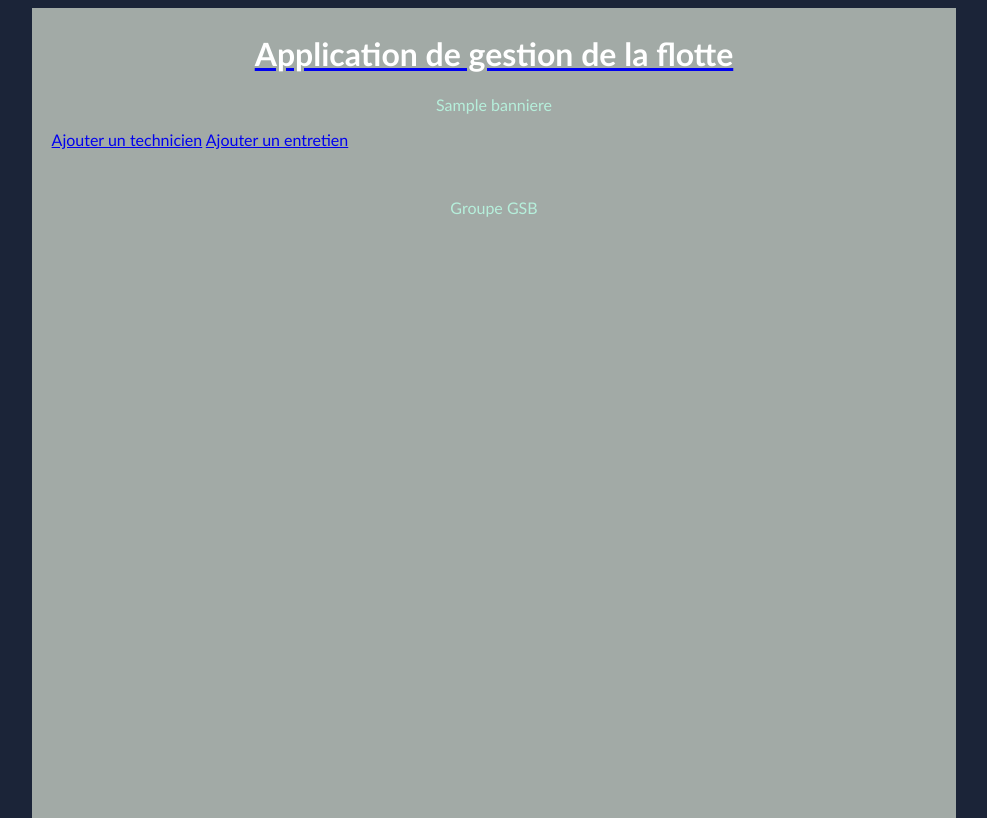
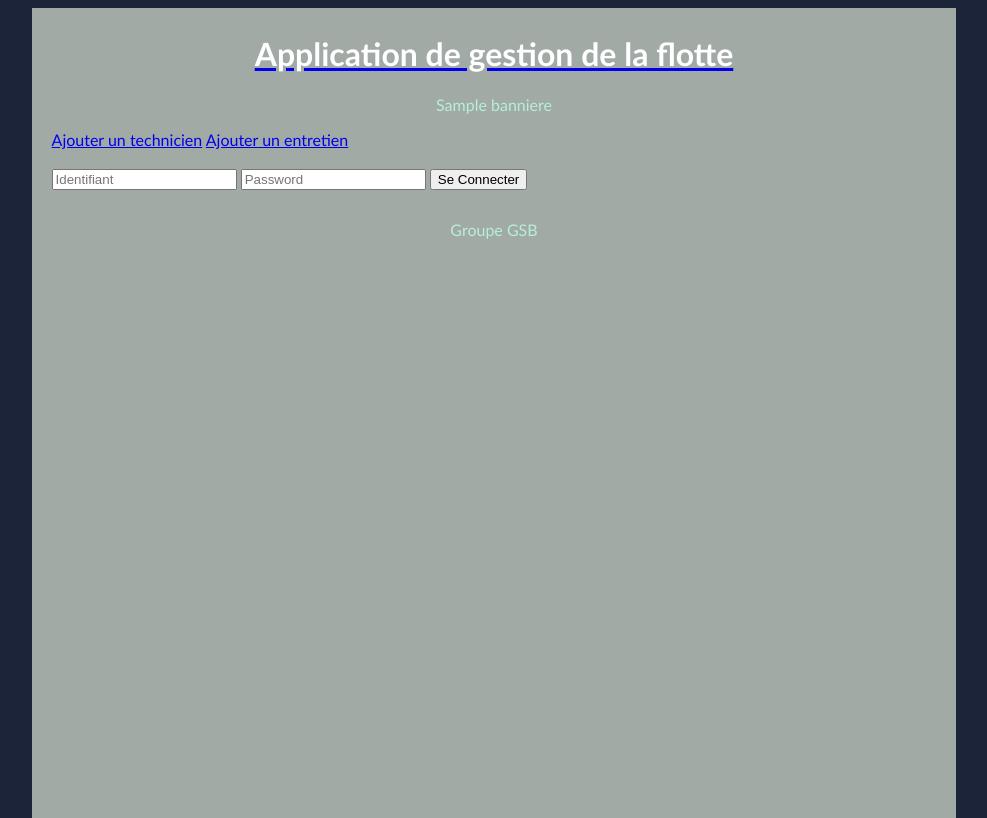
Before and after one commit to RobinToubi/GestionFlotte, a PHP site: template Vue/VueHomeLogin.php in a window 1280 px wide. Shown: the whole page, without its empty margins (146-1133 px from the left). Run offline with PHP 8.4, Linux system fonts and the light colour scheme; the template is opened without the code that fills it: most values are stand-ins (such as "Sample title", 1, 10 or a date in 2020).

Commit message:
Update Routeur.php and login view added

```diff
--- a/Vue/VueHomeLogin.php
+++ b/Vue/VueHomeLogin.php
@@ -1,5 +1,7 @@
 <?php $this->titre = "Home | Login"; ?>
 
 <form method="POST" action="index.php?home=sendLogin">
-
+    <input type="text" name="idLogin" placeholder="Identifiant">
+    <input type="password" name="passLogin" placeholder="Password">
+    <input type="submit" value="Se Connecter">
 </form>
```
